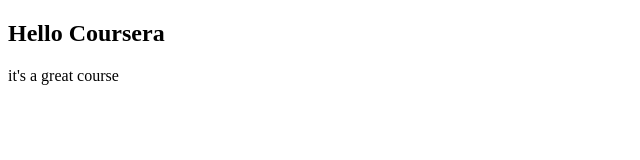
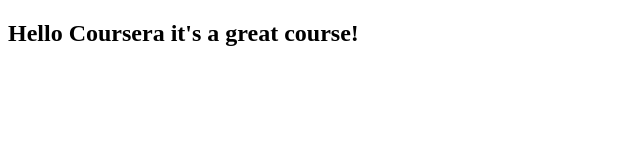
Before and after one commit to pierian218/coursera-test, a plain HTML site: page site/index.html in a window 1280 px wide. Shown: the whole page, without its empty margins (0-640 px from the left). Drawn offline with Linux system fonts and the light colour scheme.

Commit message:
small addition

```diff
--- a/site/index.html
+++ b/site/index.html
@@ -4,7 +4,7 @@
 	<title>Hello Coursera!</title>
 </head>
 <body>
-	<h2>Hello Coursera</h2>
-	it's a great course
+	<h2>Hello Coursera it's a great course!</h2>
+
 </body>
 </html>
```
